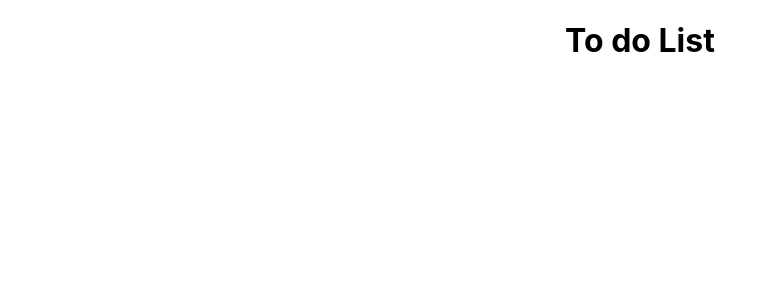
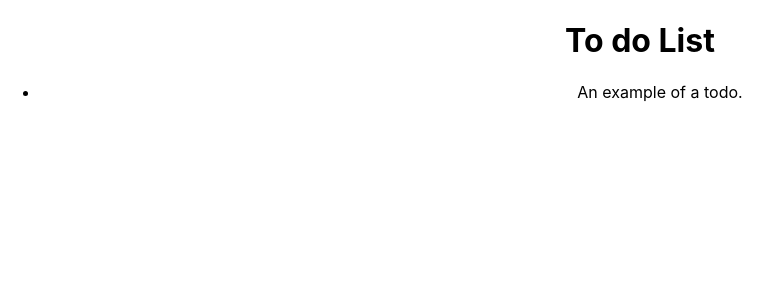
Before and after one commit to kaimue/to-do-app-react, a React (Create React App) app: page / in a window 1280 px wide. Shown: the top 300 px of the page, without its empty margins (0-782 px from the left). Built offline with nearby package versions, Linux system fonts and the light colour scheme.

Commit message:
Adding List and Todo components

```diff
--- a/src/App.js
+++ b/src/App.js
@@ -1,12 +1,14 @@
-import logo from './logo.svg';
+
 import './App.css';
 import Header from './components/Header/Header'
+import List from './components/List/List'
+
 
 function App() {
   return (
     <div className="App">
-
     <Header />
+    <List />
     </div>
   );
 }
--- /dev/null
+++ b/src/components/List/List.js
@@ -0,0 +1,10 @@
+import Todo from '../Todo/Todo'
+
+function List() {
+    return (<ul>
+<Todo />
+    </ul>)
+}
+
+
+export default List
--- /dev/null
+++ b/src/components/Todo/Todo.js
@@ -0,0 +1,5 @@
+function Todo() {
+    return (<li>An example of a todo.</li>)
+}
+
+export default Todo
```
